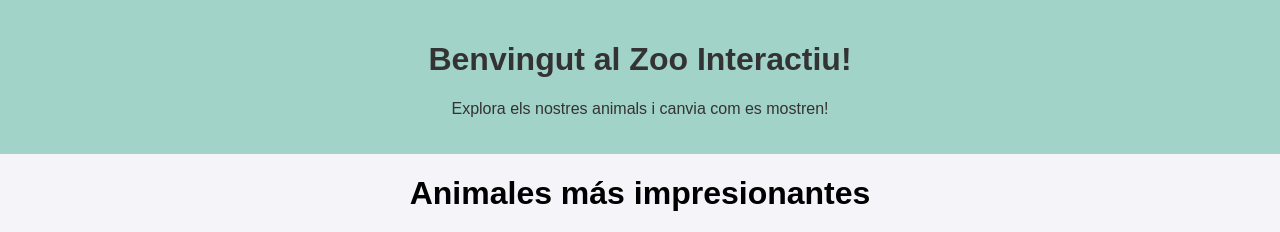
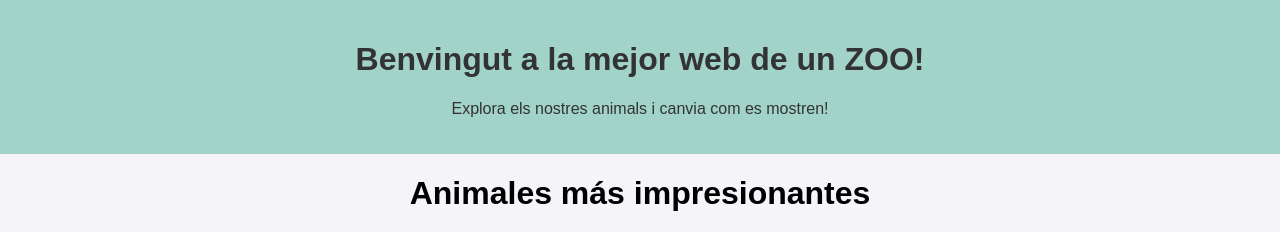
Before and after one commit to josepb80/Zoo-Interactiu, a plain HTML site: page index.html in a window 1280 px wide. Shown: the top 232 px of the page. Drawn offline with Linux system fonts and the light colour scheme.

Commit message:
Cambios desde un Windows

```diff
--- a/index.html
+++ b/index.html
@@ -8,7 +8,7 @@
 </head>
 <body>
   <header>
-    <h1>Benvingut al Zoo Interactiu!</h1>
+    <h1>Benvingut a la mejor web de un ZOO!</h1>
     <p>Explora els nostres animals i canvia com es mostren!</p>
   </header>
 
```
